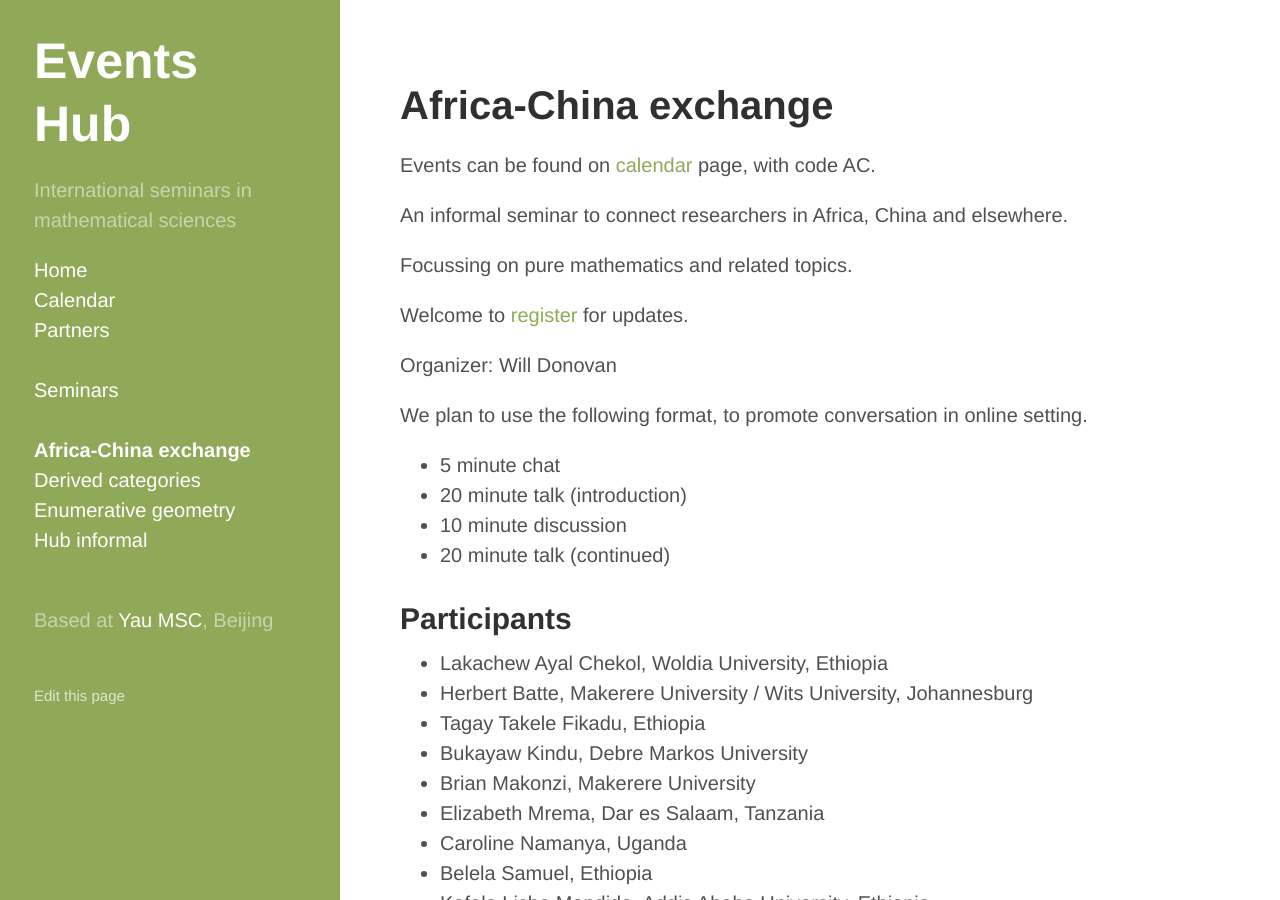
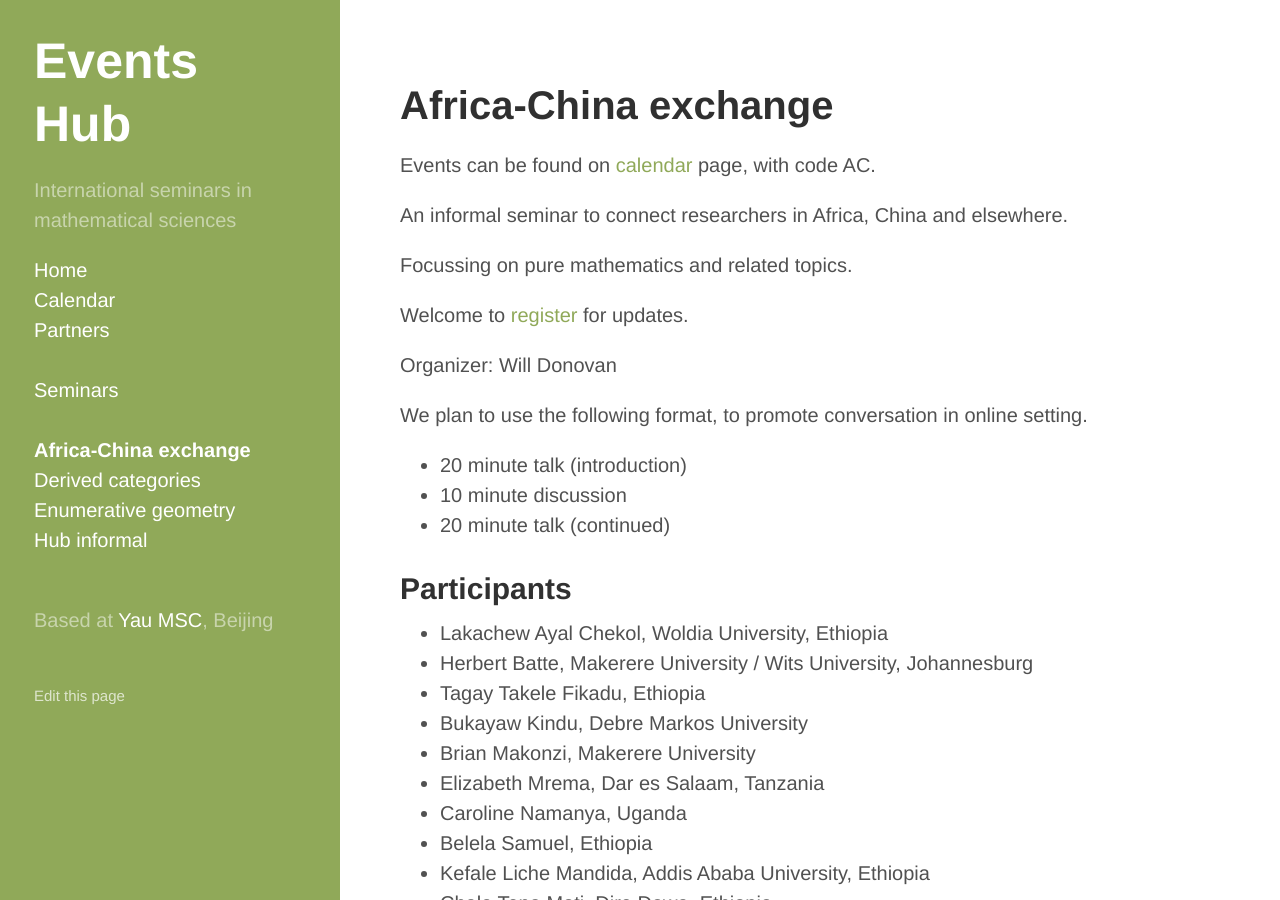
Before and after one commit to yau-msc-events/yau-msc-events.github.io, a Jekyll site: the page built from seminar-ac.md, in a window 1280 px wide and 900 px high. Built offline with Jekyll 4.4.1, drawn with Linux system fonts in a browser that asks for light colours.

Commit message:
Update seminar-ac.md

```diff
--- a/seminar-ac.md
+++ b/seminar-ac.md
@@ -14,7 +14,6 @@ Organizer: Will Donovan
 
 We plan to use the following format, to promote conversation in online setting.
 
-* 5 minute chat
 * 20 minute talk (introduction)
 * 10 minute discussion
 * 20 minute talk (continued)
```
